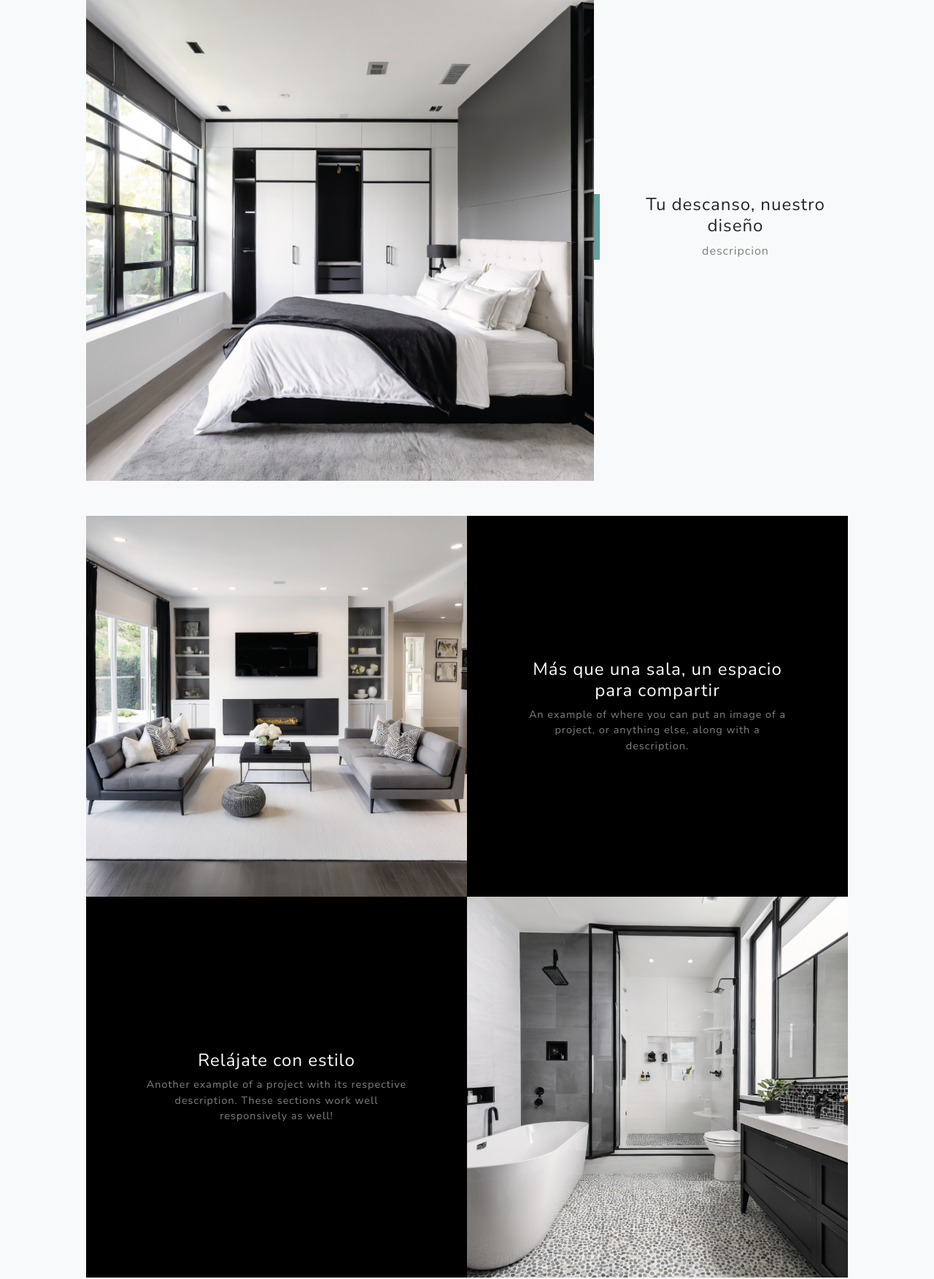
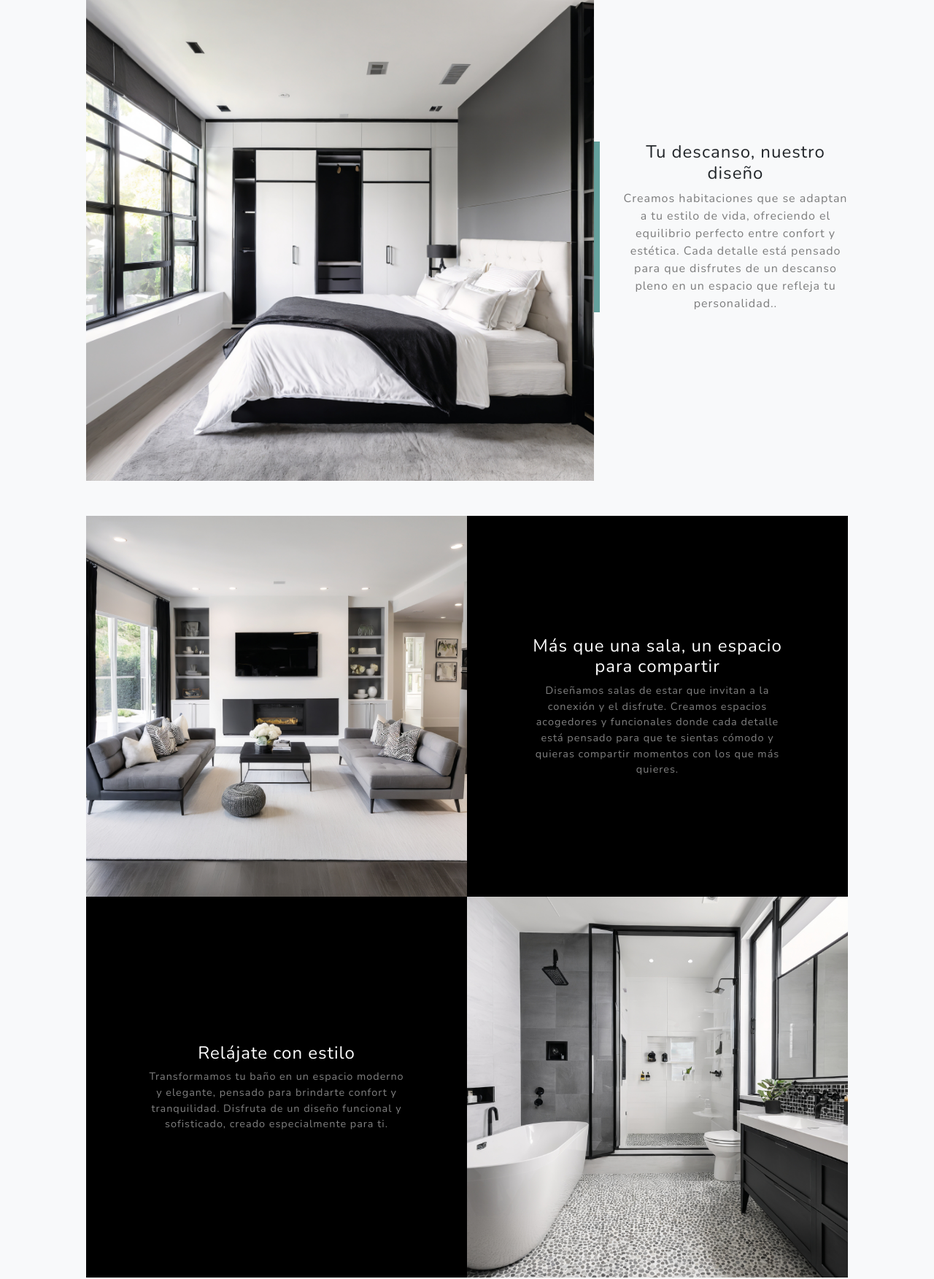
Before and after one commit to Al3jandro13/ReShapeHomes, a plain HTML site: page index.html in a window 1280 px wide. Shown: the part 1666-3419 px from the top of the page at 73% size. Drawn offline with nearby package versions, Linux system fonts and the light colour scheme.

Commit message:
Add files via upload

```diff
--- a/index.html
+++ b/index.html
@@ -68,7 +68,8 @@
                     <div class="col-xl-4 col-lg-5">
                         <div class="featured-text text-center text-lg-left">
                             <h4>Tu descanso, nuestro diseño</h4>
-                            <p class="text-black-50 mb-0">descripcion</p>
+                            <p class="text-black-50 mb-0">Creamos habitaciones que se adaptan a tu estilo de vida, ofreciendo el equilibrio perfecto entre confort y estética.
+                                Cada detalle está pensado para que disfrutes de un descanso pleno en un espacio que refleja tu personalidad..</p>
                         </div>
                     </div>
                 </div>
@@ -80,7 +81,8 @@
                             <div class="d-flex h-100">
                                 <div class="project-text w-100 my-auto text-center text-lg-left">
                                     <h4 class="text-white">Más que una sala, un espacio para compartir</h4>
-                                    <p class="mb-0 text-white-50">An example of where you can put an image of a project, or anything else, along with a description.</p>
+                                    <p class="mb-0 text-white-50">Diseñamos salas de estar que invitan a la conexión y el disfrute.
+                                         Creamos espacios acogedores y funcionales donde cada detalle está pensado para que te sientas cómodo y quieras compartir momentos con los que más quieres.</p>
                                 </div>
                             </div>
                         </div>
@@ -94,7 +96,8 @@
                             <div class="d-flex h-100">
                                 <div class="project-text w-100 my-auto text-center text-lg-right">
                                     <h4 class="text-white">Relájate con estilo</h4>
-                                    <p class="mb-0 text-white-50">Another example of a project with its respective description. These sections work well responsively as well!</p>
+                                    <p class="mb-0 text-white-50">Transformamos tu baño en un espacio moderno y elegante, pensado para brindarte confort y tranquilidad.
+                                        Disfruta de un diseño funcional y sofisticado, creado especialmente para ti.</p>
                                 </div>
                             </div>
                         </div>
@@ -112,7 +115,7 @@
                         <form class="form-signup" id="contactForm" data-sb-form-api-token="0348fc90-65f5-4346-ab4c-811da0a24b1c">
                             <!-- Email address input-->
                             <div class="row input-group-newsletter">
-                                <div class="col"><input class="form-control" id="emailAddress" type="email" placeholder="Enter email address..." aria-label="Enter email address..." data-sb-validations="required,email" /></div>
+                                <div class="col"><input class="form-control" id="emailAddress" type="email" placeholder="Email" aria-label="Enter email address..." data-sb-validations="required,email" /></div>
                                 <div class="col-auto"><button class="btn btn-primary disabled" id="submitButton" type="submit">Notificame!</button></div>
                             </div>
                             <div class="invalid-feedback mt-2" data-sb-feedback="emailAddress:required">Se requiere un correo .</div>
@@ -181,6 +184,9 @@
                     <a class="mx-2" href="https://www.facebook.com/profile.php?id=61566000967730" target="_blank">
                         <i class="fab fa-facebook-f"></i>
                     </a>
+                    <a class="mx-2" href="https://www.instagram.com/reshapehomesco/#" target="_blank">
+                        <i class="fab fa-instagram"></i>
+                    </a>
 
                 </div>
             </div>
```
